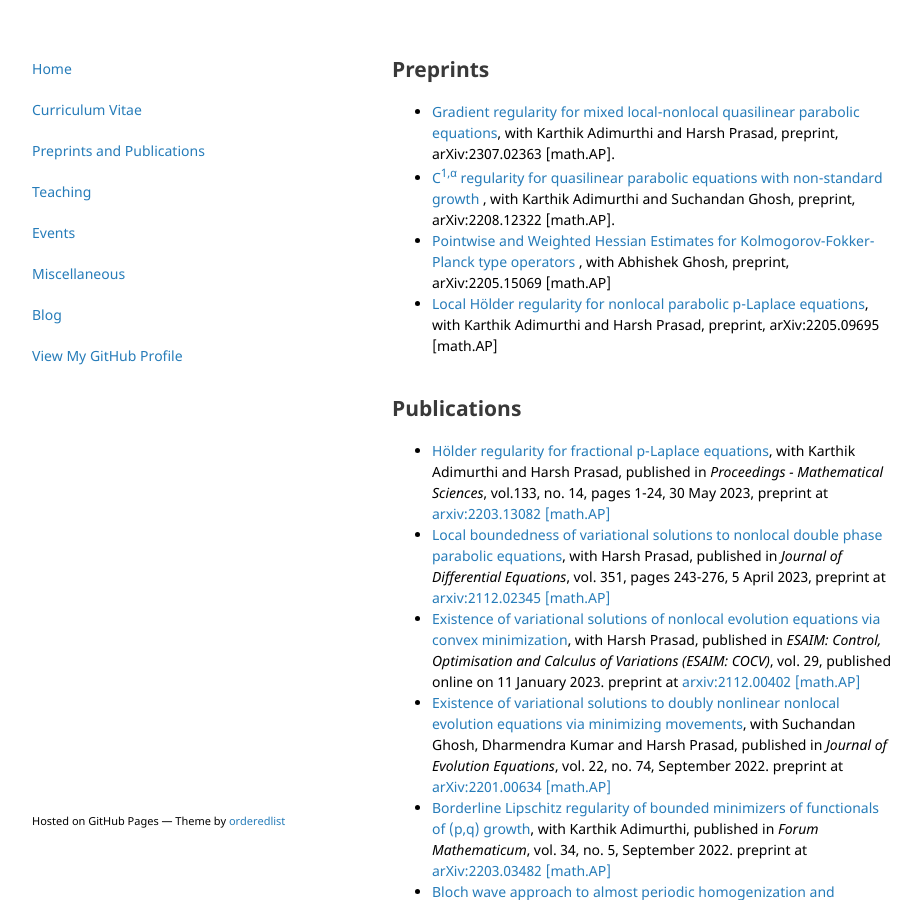
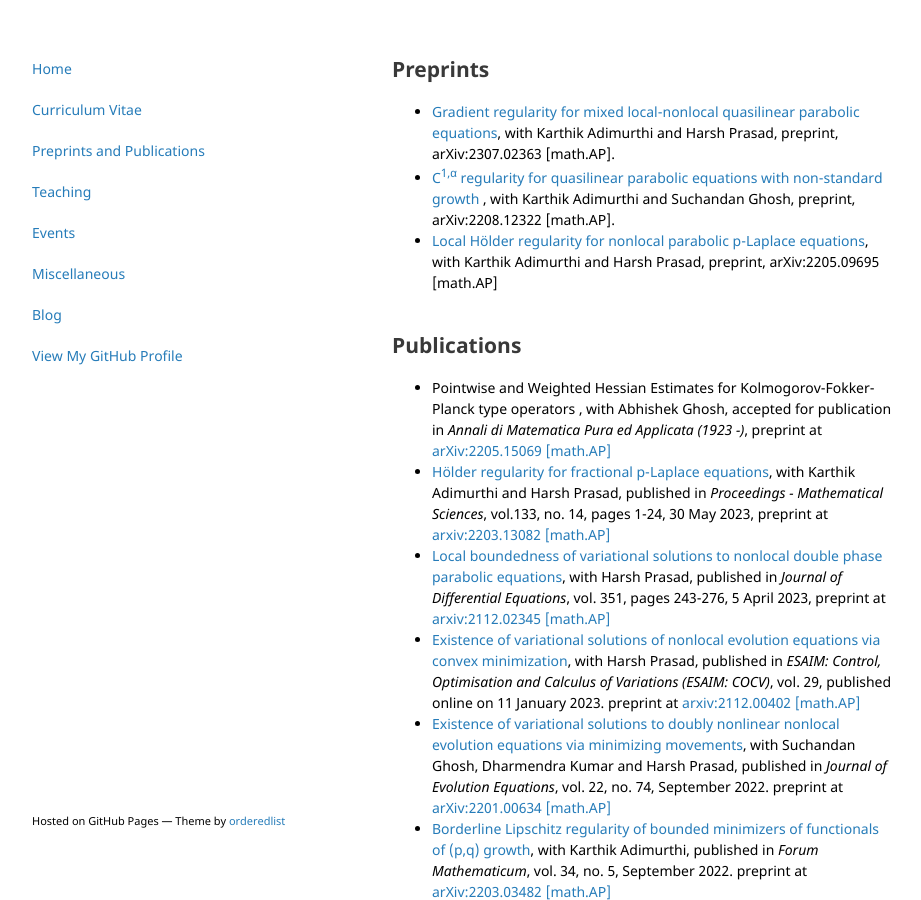
Before and after one commit to vivektewary/vivektewary.github.io, a Jekyll site: the page built from pubs.html, in a window 1280 px wide and 900 px high. Shown: the whole window, without its empty margins (178-1099 px from the left). Built offline with Jekyll 4.4.1, drawn with Linux system fonts in a browser that asks for light colours.

Commit message:
Update pubs.html

```diff
--- a/pubs.html
+++ b/pubs.html
@@ -7,12 +7,12 @@ title: Home
 <ul>
 <li><a href="https://arxiv.org/abs/2307.02363"style="text-decoration:none" target="_blank"> Gradient regularity for mixed local-nonlocal quasilinear parabolic equations</a>, with Karthik Adimurthi and Harsh Prasad, preprint, arXiv:2307.02363 [math.AP].</li>
 <li><a href="https://arxiv.org/abs/2208.12322"style="text-decoration:none" target="_blank"> C<sup>1,&alpha;</sup> regularity for quasilinear parabolic equations with non-standard growth </a>, with Karthik Adimurthi and Suchandan Ghosh, preprint, arXiv:2208.12322 [math.AP].</li>
-<li><a href="https://arxiv.org/abs/2205.15069"style="text-decoration:none" target="_blank"> Pointwise and Weighted Hessian Estimates for Kolmogorov-Fokker-Planck type operators </a>, with Abhishek Ghosh, preprint, arXiv:2205.15069 [math.AP]</li>
 <li><a href="https://arxiv.org/abs/2205.09695"style="text-decoration:none" target="_blank">Local Hölder regularity for nonlocal parabolic p-Laplace equations</a>, with Karthik Adimurthi and Harsh Prasad, preprint, arXiv:2205.09695 [math.AP]</li>
 </ul>
 <br>
 <h2>Publications</h2>
 <ul>
+<li>Pointwise and Weighted Hessian Estimates for Kolmogorov-Fokker-Planck type operators </a>, with Abhishek Ghosh, accepted for publication in <i>Annali di Matematica Pura ed Applicata (1923 -)</i>, preprint at <a href="https://arxiv.org/abs/2205.15069"style="text-decoration:none" target="_blank">arXiv:2205.15069 [math.AP]</a></li>
 <li><a href="https://doi.org/10.1007/s12044-023-00734-6"style="text-decoration:none" target="_blank">Hölder regularity for fractional p-Laplace equations</a>, with Karthik Adimurthi and Harsh Prasad, published in <i>Proceedings - Mathematical Sciences</i>, vol.133, no. 14, pages 1-24, 30 May 2023, preprint at <a href="https://arxiv.org/abs/2203.13082"style="text-decoration:none" target="_blank"> arxiv:2203.13082 [math.AP]</a></li>
 <li><a href="https://doi.org/10.1016/j.jde.2022.12.029"style="text-decoration:none" target="_blank">Local boundedness of variational solutions to nonlocal double phase parabolic equations</a>, with Harsh Prasad, published in <i>Journal of Differential Equations</i>, vol. 351, pages 243-276, 5 April 2023, preprint at <a href="https://arxiv.org/abs/2112.02345"style="text-decoration:none" target="_blank"> arxiv:2112.02345 [math.AP]</a></li>
 <li><a href="https://doi.org/10.1051/cocv/2022087"style="text-decoration:none" target="_blank">Existence of variational solutions of nonlocal evolution equations via convex minimization</a>, with Harsh Prasad, published in <i>ESAIM: Control, Optimisation and Calculus of Variations (ESAIM: COCV)</i>, vol. 29, published online on 11 January 2023. preprint at <a href="https://arxiv.org/abs/2112.00402"style="text-decoration:none" target="_blank">arxiv:2112.00402 [math.AP]</a></li>
```
